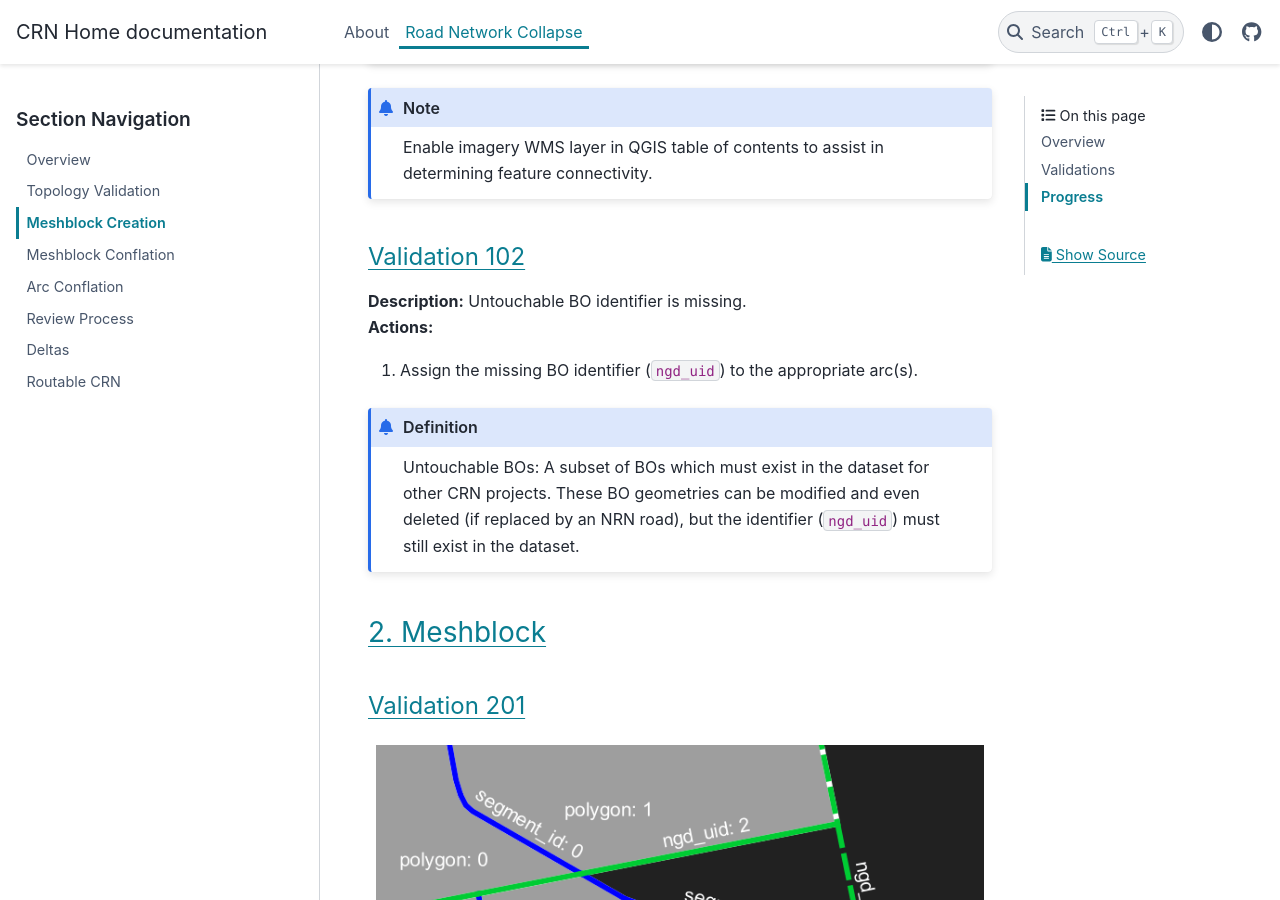
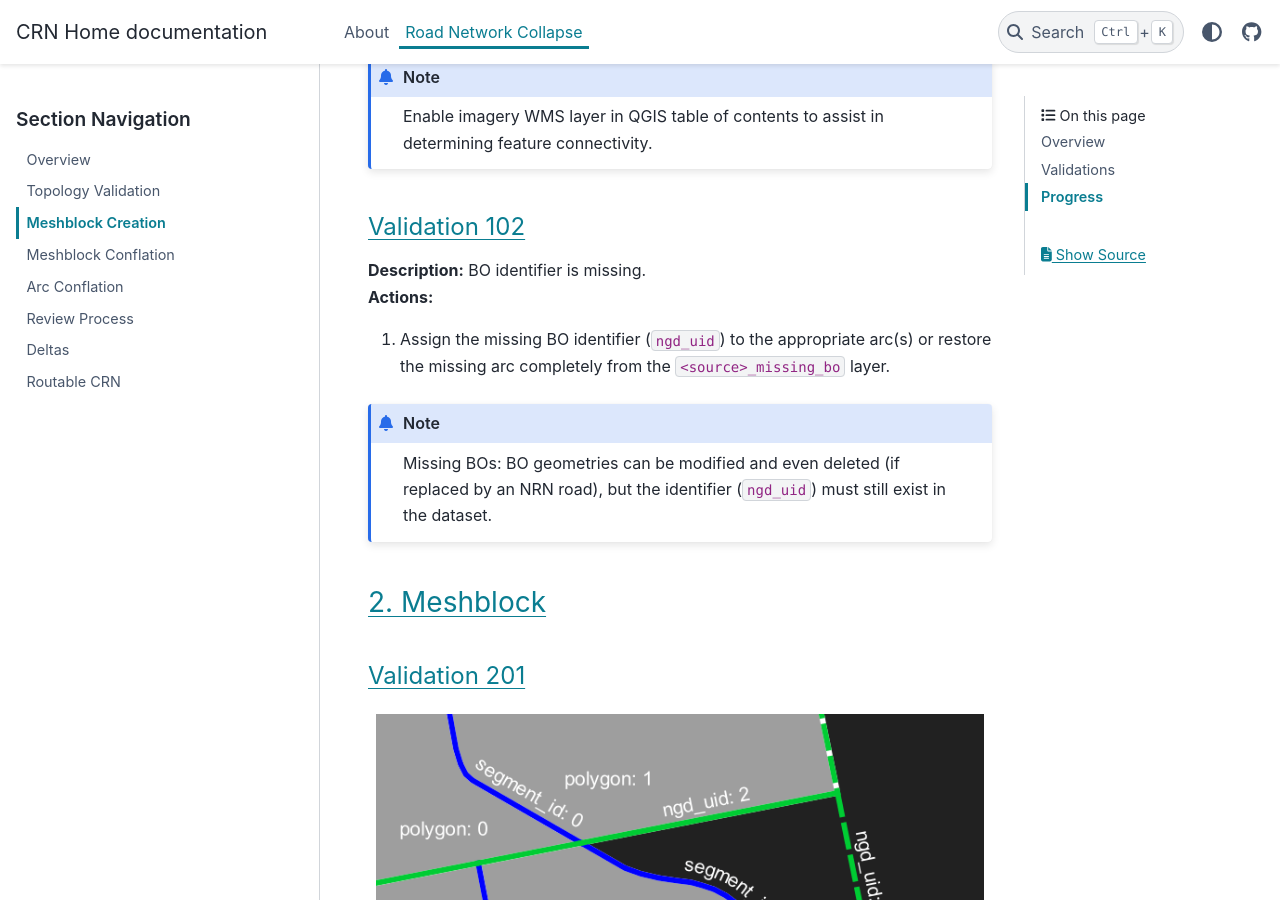
Before and after one commit to StatCan/egp-crn, a Sphinx documentation site: the page built from docs/source/road_network_collapse/meshblock_creation.rst, in a window 1280 px wide and 900 px high, scrolled down 15658 px. Built offline with Sphinx 7.4.7 and the PyData theme 0.15.4, drawn with Linux system fonts in a browser that asks for light colours; some of the changed text lies outside the part shown.

Commit message:
[1] changed missing arcs validation (102) to only validate BOs and to validate them all instead of "untouchable" ones.

```diff
--- a/docs/source/road_network_collapse/meshblock_creation.rst
+++ b/docs/source/road_network_collapse/meshblock_creation.rst
@@ -335,16 +334,16 @@ Validation 101
 Validation 102
 ^^^^^^^^^^^^^^
 
-| **Description:** Untouchable BO identifier is missing.
+| **Description:** BO identifier is missing.
 | **Actions:**
 
-1. Assign the missing BO identifier (``ngd_uid``) to the appropriate arc(s).
+1. Assign the missing BO identifier (``ngd_uid``) to the appropriate arc(s) or restore the missing arc completely from
+   the ``<source>_missing_bo`` layer.
 
-.. admonition:: Definition
+.. admonition:: Note
 
-    Untouchable BOs: A subset of BOs which must exist in the dataset for other CRN projects. These BO geometries can be
-    modified and even deleted (if replaced by an NRN road), but the identifier (``ngd_uid``) must still exist in the
-    dataset.
+    Missing BOs: BO geometries can be modified and even deleted (if replaced by an NRN road), but the identifier
+    (``ngd_uid``) must still exist in the dataset.
 
 2. Meshblock
 ------------
```
Also changed, not shown: other parts of docs/source/road_network_collapse/meshblock_creation.rst (+0 -1 lines), 1 other file.
